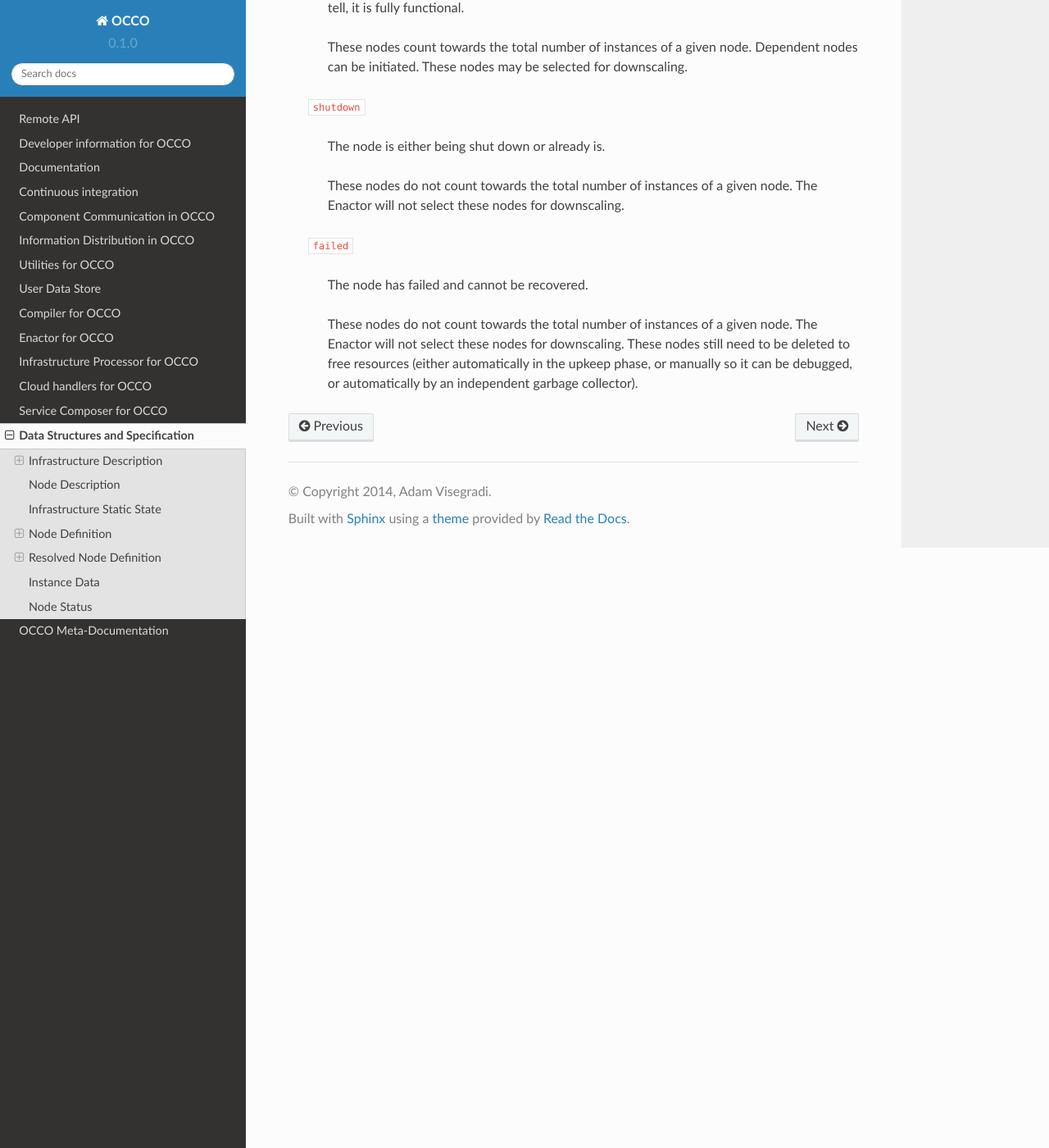
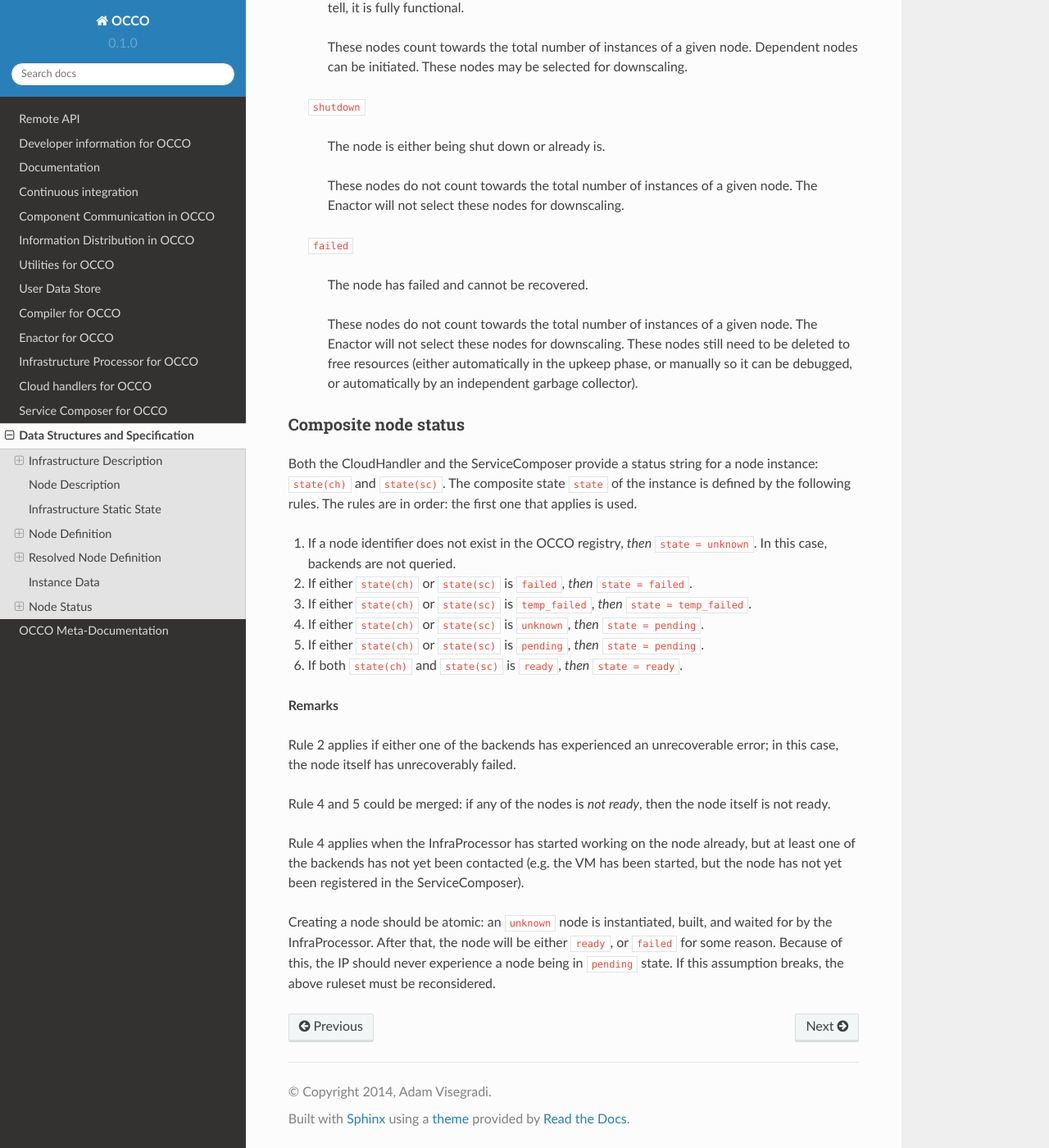
Before and after one commit to occopus/docs, a Sphinx documentation site: the page built from sphinx/source/datastructures.rst, in a window 1280 px wide and 1400 px high, scrolled down 7768 px. Shown: the whole window at 82% size. Built offline with Sphinx 7.4.7 and the Read the Docs theme 2.0.0, drawn with Linux system fonts in a browser that asks for light colours; formulas are drawn with MathJax 3; some of the changed text lies outside the part shown.

Commit message:
Add remarks and explanation to node statuses

```diff
--- a/sphinx/source/datastructures.rst
+++ b/sphinx/source/datastructures.rst
@@ -364,7 +364,7 @@ refect any backend-specific status.
         This status means that OCCO does not know about this instance, and
         therefore cannot manage it.
 
-        OCCO will refuse to do anything with such instances.
+        This usually means that the node has not been started yet.
 
     ``pending`` and ``temp_failure``
 
@@ -402,3 +402,42 @@ refect any backend-specific status.
         These nodes still need to be deleted to free resources (either
         automatically in the upkeep phase, or manually so it can be debugged,
         or automatically by an independent garbage collector).
+
+Composite node status
+~~~~~~~~~~~~~~~~~~~~~
+
+Both the CloudHandler and the ServiceComposer provide a status string for a
+node instance: ``state(ch)`` and ``state(sc)``. The composite state ``state``
+of the instance is defined by the following rules. The rules are in order: the
+first one that applies is used.
+
+1. If a node identifier does not exist in the OCCO registry, *then* ``state =
+   unknown``. In this case, backends are not queried.
+2. If either ``state(ch)`` or ``state(sc)`` is ``failed``, *then* ``state =
+   failed``.
+3. If either ``state(ch)`` or ``state(sc)`` is ``temp_failed``, *then* ``state
+   = temp_failed``.
+4. If either ``state(ch)`` or ``state(sc)`` is ``unknown``, *then* ``state =
+   pending``.
+5. If either ``state(ch)`` or ``state(sc)`` is ``pending``, *then* ``state =
+   pending``.
+6. If both ``state(ch)`` and ``state(sc)`` is ``ready``, *then* ``state =
+   ready``.
+
+**Remarks**
+
+Rule 2 applies if either one of the backends has experienced an unrecoverable
+error; in this case, the node itself has unrecoverably failed.
+
+Rule 4 and 5 could be merged: if any of the nodes is *not ready*, then the node
+itself is not ready.
+
+Rule 4 applies when the InfraProcessor has started working on the node already,
+but at least one of the backends has not yet been contacted (e.g. the VM has
+been started, but the node has not yet been registered in the ServiceComposer).
+
+Creating a node should be atomic: an ``unknown`` node is instantiated, built,
+and waited for by the InfraProcessor. After that, the node will be either
+``ready``, or ``failed`` for some reason. Because of this, the IP should never
+experience a node being in ``pending`` state. If this assumption breaks, the
+above ruleset must be reconsidered.
```
